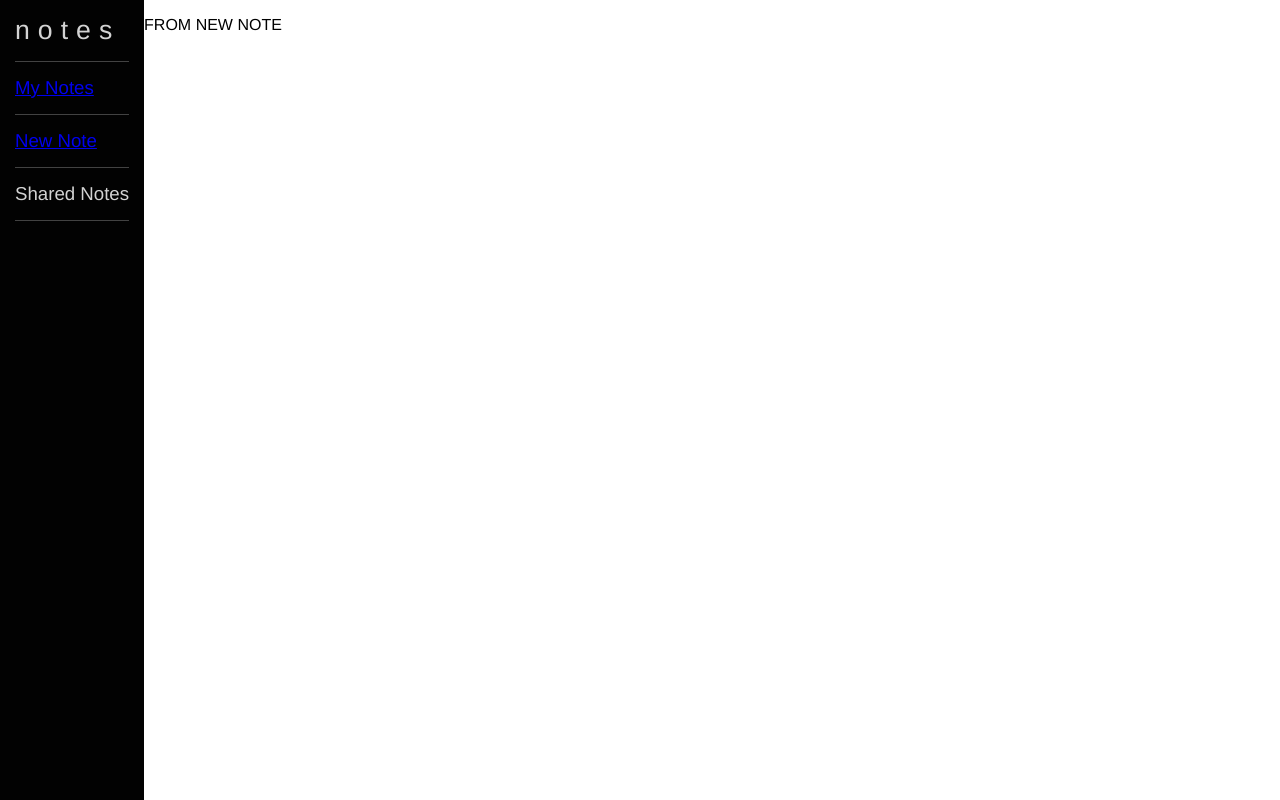
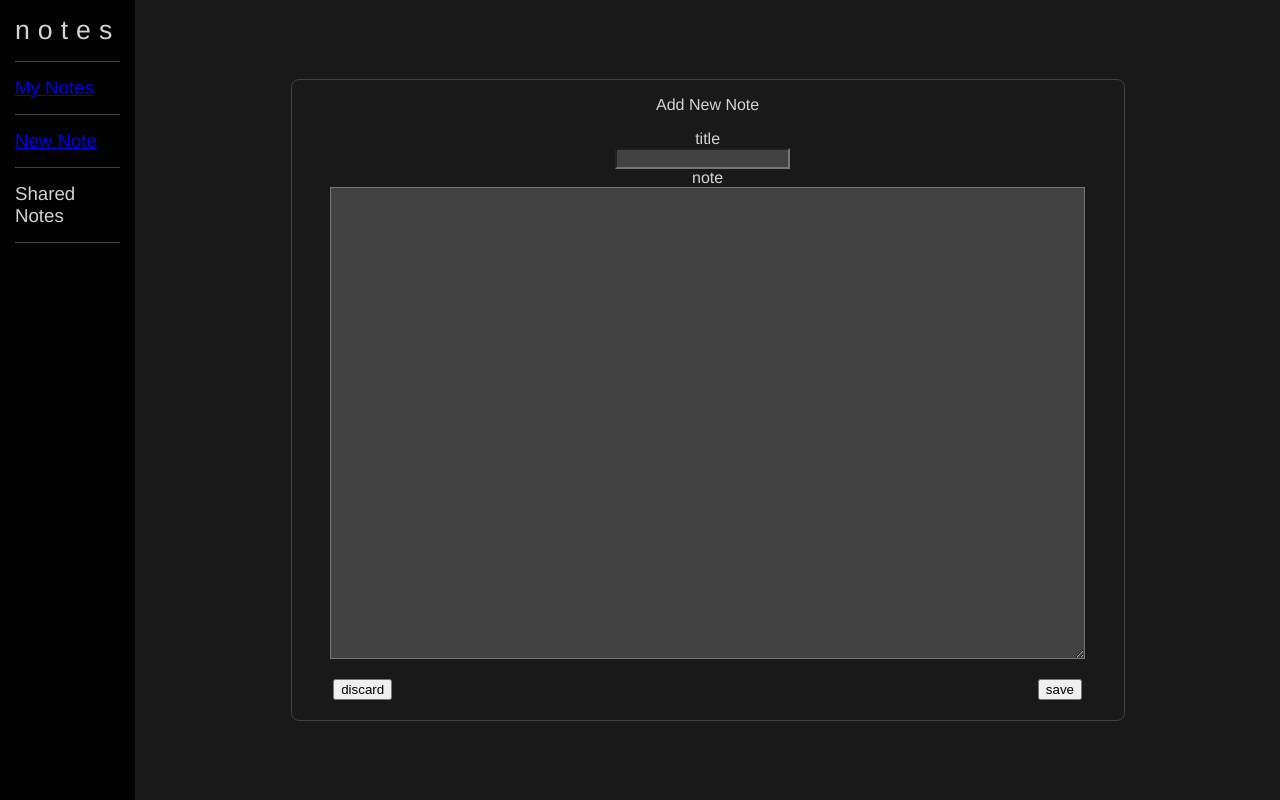
Before and after one commit to miloskallai/note-taking-app-front-end, a React (Create React App) app in the folder notes/: page /new in a window 1280 px wide. Built offline with nearby package versions, Linux system fonts and the light colour scheme.

Commit message:
(feat) new note can be sent to db from frontend

```diff
--- a/notes/src/Components/AddNote.js
+++ b/notes/src/Components/AddNote.js
@@ -1,11 +1,70 @@
-import React from 'react';
+import React, { Component } from 'react';
+import Input from './Input';
 
-const NewNote = () => {
-  return (
-    <div>
-      <p>FROM NEW NOTE</p>
-    </div>
-  );
-};
+class AddNote extends Component {
+  constructor(props) {
+    super(props);
+    this.state = {};
+    this.handleChange = this.handleChange.bind(this);
+    this.handleSubmit = this.handleSubmit.bind(this);
+  }
 
-export default NewNote;
+  handleChange(event) {
+    const target = event.target;
+    const value = target.value;
+    const name = target.id;
+    this.setState({ [name]: value });
+  }
+
+  handleSubmit(event) {
+    event.preventDefault();
+    const { note_title, note_text } = this.state;
+
+    fetch('http://localhost:8080/notes', {
+      method: 'post',
+      headers: new Headers({ 'Content-Type': 'application/json' }),
+      body: JSON.stringify({
+        note_title,
+        note_text,
+        date: new Date()
+      })
+    });
+  }
+
+  render() {
+    return (
+      <div className='add-note-container'>
+        <form onSubmit={this.handleSubmit}>
+          <p>Add New Note</p>
+          <label className='input-label' htmlFor='note_title'>
+            title
+          </label>
+          <Input
+            type='text'
+            label='note_title'
+            id='note_title'
+            name='note_title'
+            onChange={this.handleChange}
+          />
+
+          <label className='input-label' htmlFor='note_text'>
+            note
+          </label>
+          <textarea
+            onChange={this.handleChange}
+            label='note_text'
+            id='note_text'
+            name='note_text'
+          />
+
+          <div className='btn-container'>
+            <button type='submit'>discard</button>
+            <button>save</button>
+          </div>
+        </form>
+      </div>
+    );
+  }
+}
+
+export default AddNote;
--- /dev/null
+++ b/notes/src/Components/Input.js
@@ -0,0 +1,18 @@
+import React from 'react';
+
+const Input = ({ type, id, name, label, onChange }) => {
+  return (
+    <div className='input-container'>
+      <input
+        className='note-input'
+        type={type}
+        id={id}
+        name={name}
+        label={label}
+        onChange={onChange}
+      />
+    </div>
+  );
+};
+
+export default Input;
--- /dev/null
+++ b/notes/src/styles/components/_AddNote.scss
@@ -0,0 +1,35 @@
+.add-note-container {
+  background-color: $main-background-color;
+  width: 100%;
+  display: flex;
+  justify-content: center;
+  align-items: center;
+  color: $main-font-color;
+  form {
+    border: 1px solid $main-border-color;
+    border-radius: 8px;
+    width: 65vw;
+    height: 80%;
+    display: flex;
+    flex-direction: column;
+    justify-content: center;
+    align-items: center;
+    .note-input {
+      width: 90%;
+      background-color: $main-border-color;
+      color: $main-font-color;
+    }
+    textarea {
+      width: 90%;
+      height: 80%;
+      background-color: $main-border-color;
+      color: $main-font-color;
+    }
+    .btn-container {
+      width: 90%;
+      display: flex;
+      justify-content: space-between;
+      margin: 20px 0px;
+    }
+  }
+}
--- a/notes/src/styles/styles.scss
+++ b/notes/src/styles/styles.scss
@@ -4,3 +4,4 @@
 @import './components/App';
 @import './components/ShowNotes';
 @import './components/Note.scss';
+@import './components/AddNote';
```
